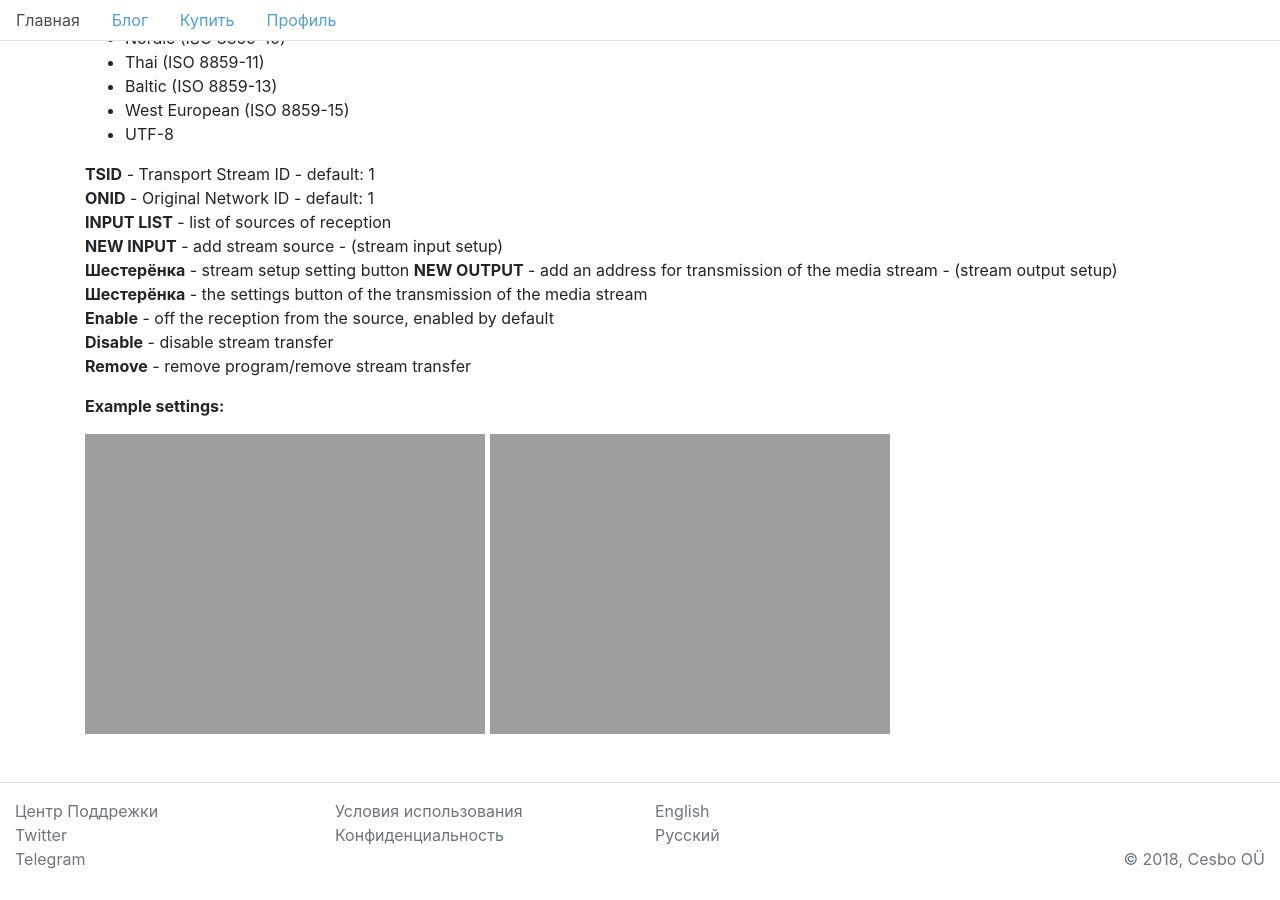
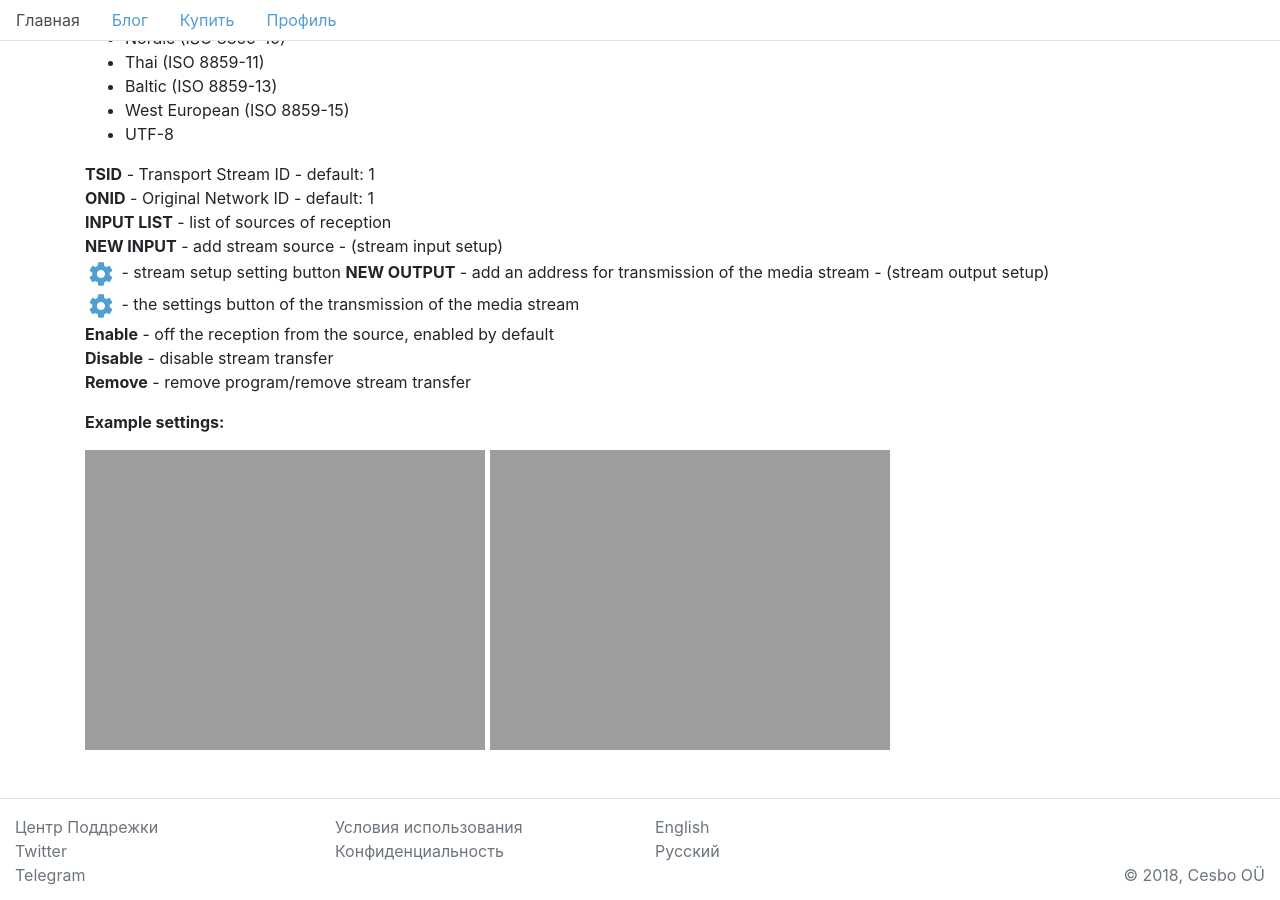
Before and after one commit to ramzes1401ss3/cesbo-www, a Jekyll site: the page built from en/docs/astra/stream/mpts.md, in a window 1280 px wide and 900 px high, scrolled down 695 px. Built offline with Jekyll 4.4.1, drawn with Linux system fonts in a browser that asks for light colours.

Commit message:
Update mpts.md

```diff
--- a/en/docs/astra/stream/mpts.md
+++ b/en/docs/astra/stream/mpts.md
@@ -8,7 +8,7 @@ css:
 ---
 
 <!-- more -->
- <span class="icon icon-move"></span>
+
  <span class="icon icon-move"></span>Enable - by default, the channel is enabled
 **NAME** - channel name, used in logs
 **ID** - channel ID, when you create a new channel is generated automatically, you can use your ID
@@ -39,9 +39,9 @@ css:
 **ONID** - Original Network ID - default: 1
 **INPUT LIST** - list of sources of reception
 **NEW INPUT** - add stream source - (stream input setup)
-**Шестерёнка** - stream setup setting button
+ <span class="icon icon-settings"></span> - stream setup setting button
 **NEW OUTPUT** - add an address for transmission of the media stream - (stream output setup)
-**Шестерёнка** - the settings button of the transmission of the media stream
+ <span class="icon icon-settings"></span> - the settings button of the transmission of the media stream
 **Enable** - off the reception from the source, enabled by default
 **Disable** - disable stream transfer
 **Remove** - remove program/remove stream transfer
```
